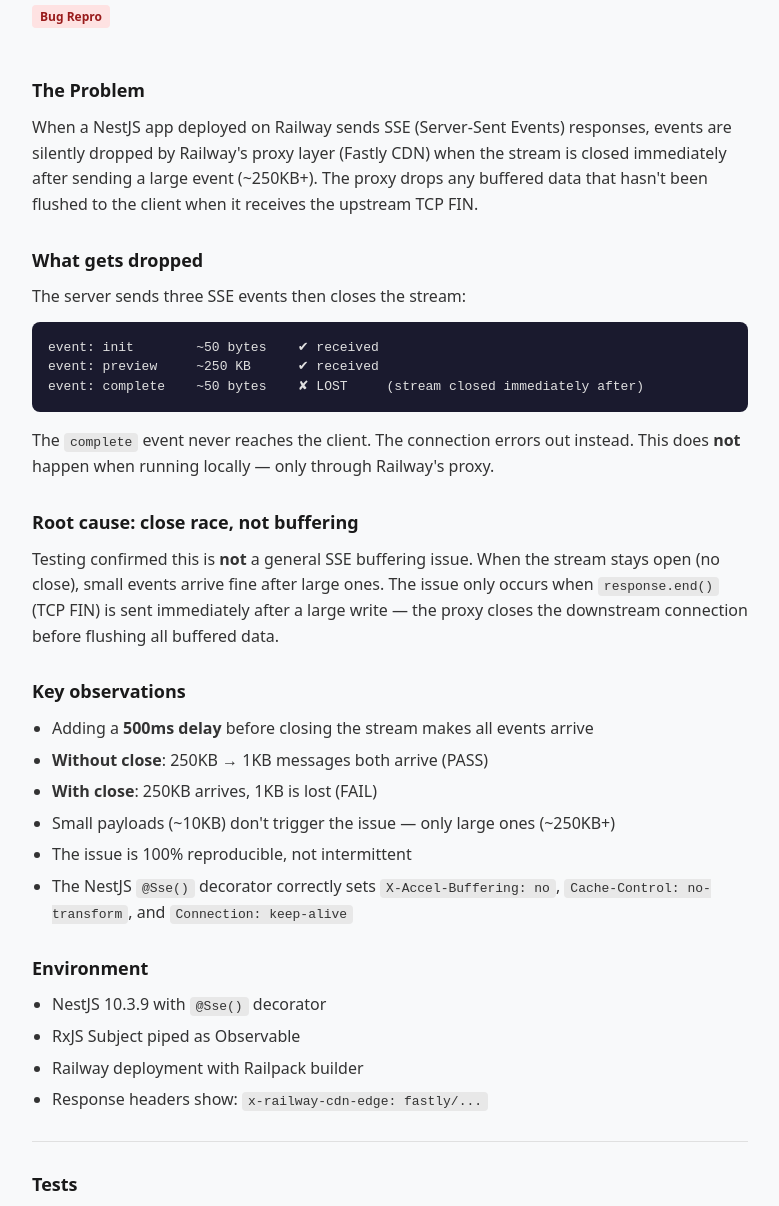
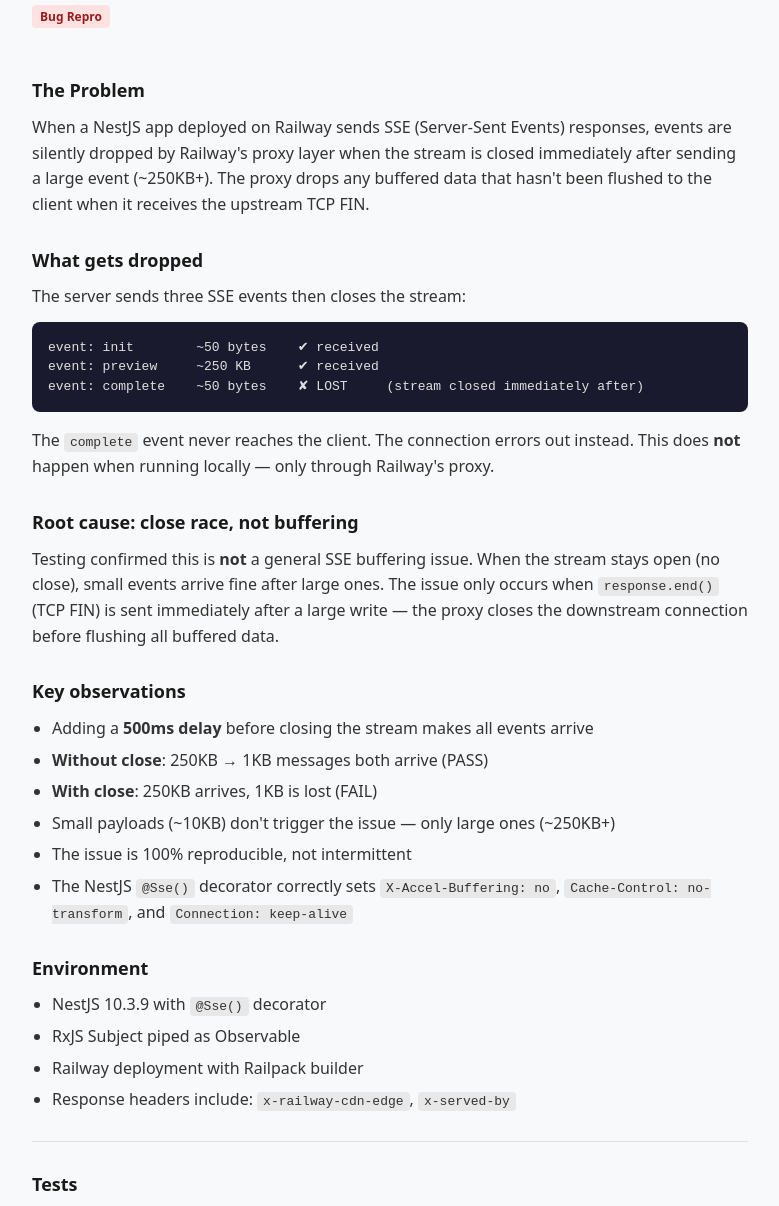
Before and after one commit to shaheemMPM/sse-railway-repro, a website: page public/index.html in a window 1280 px wide. Shown: the part 86-1292 px from the top of the page, without its empty margins (250-1029 px from the left). Drawn offline with Linux system fonts and the light colour scheme.

Commit message:
Updates landing

```diff
--- a/public/index.html
+++ b/public/index.html
@@ -33,7 +33,7 @@
   <h2>The Problem</h2>
   <p>
     When a NestJS app deployed on Railway sends SSE (Server-Sent Events) responses,
-    events are silently dropped by Railway's proxy layer (Fastly CDN) when the
+    events are silently dropped by Railway's proxy layer when the
     stream is closed immediately after sending a large event (~250KB+).
     The proxy drops any buffered data that hasn't been flushed to the client
     when it receives the upstream TCP FIN.
@@ -74,7 +74,7 @@
     <li>NestJS 10.3.9 with <code>@Sse()</code> decorator</li>
     <li>RxJS Subject piped as Observable</li>
     <li>Railway deployment with Railpack builder</li>
-    <li>Response headers show: <code>x-railway-cdn-edge: fastly/...</code></li>
+    <li>Response headers include: <code>x-railway-cdn-edge</code>, <code>x-served-by</code></li>
   </ul>
 
   <hr>
```
